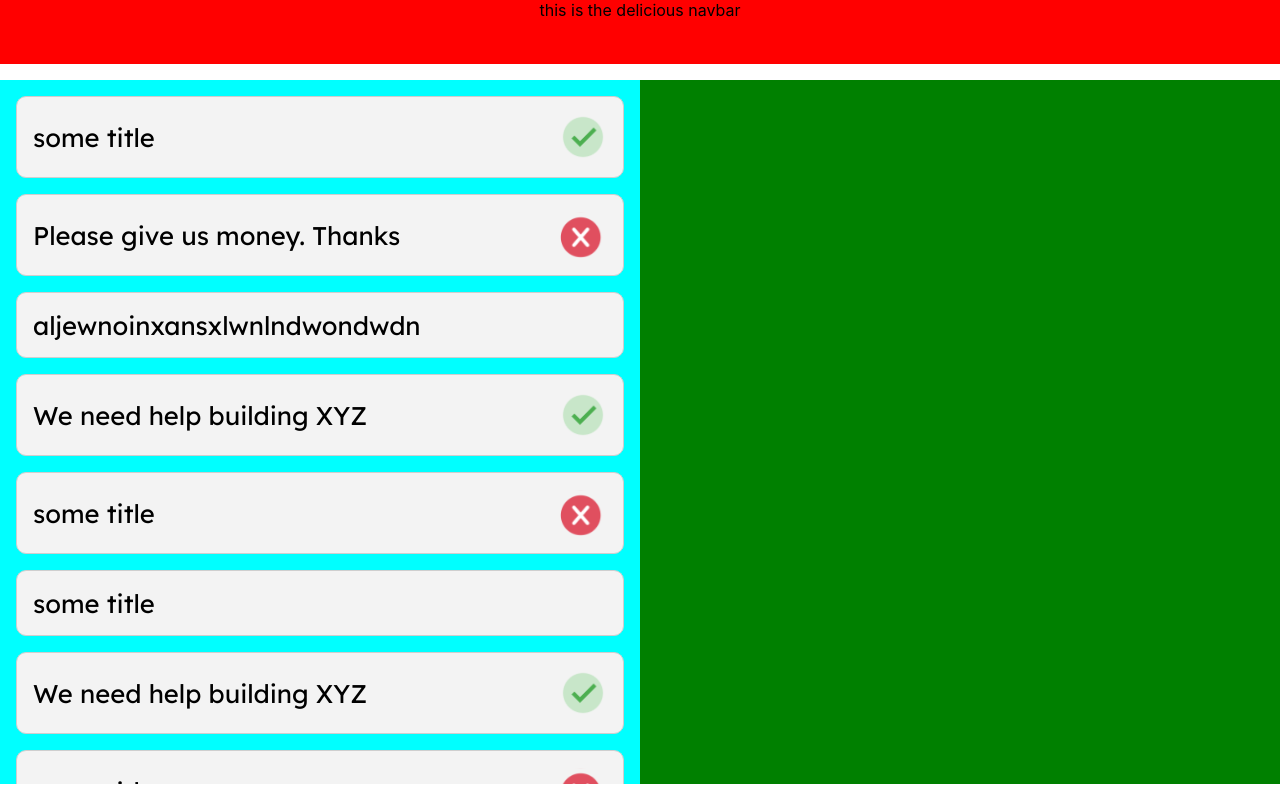
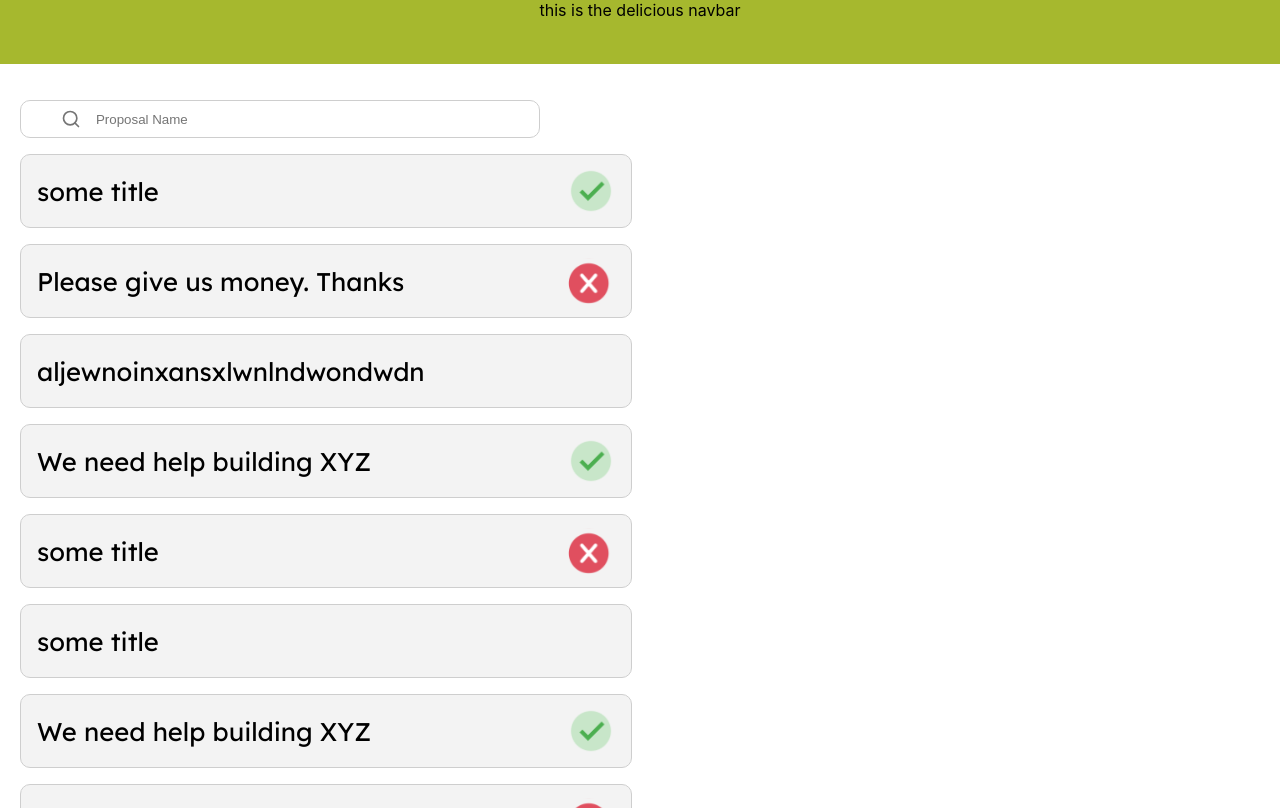
Before and after one commit to codebase-berkeley/tgif-voting-portal, a React (Create React App) app in the folder client/: page / in a window 1280 px wide. Built offline with nearby package versions, Linux system fonts and the light colour scheme.

Commit message:
search bar and styling

```diff
--- a/client/src/App.css
+++ b/client/src/App.css
@@ -1,5 +1,4 @@
 .App {
-  width : 100vw;
+  width: 100vw;
   height: 100vh;
-  text-align: center;
 }
--- a/client/src/App.js
+++ b/client/src/App.js
@@ -1,6 +1,17 @@
 import './App.css';
 //import * as FeatherIcon from 'react-feather';
 import Dashboard from './pages/dashboard/Dashboard';
+
+let docWidth = document.documentElement.offsetWidth;
+
+[].forEach.call(
+  document.querySelectorAll('*'),
+  function(el) {
+    if (el.offsetWidth > docWidth) {
+      console.log(el);
+    }
+  }
+);
 
 function App() {
   return (
--- a/client/src/components/row/Row.css
+++ b/client/src/components/row/Row.css
@@ -1,7 +1,7 @@
 .proposal-box {
     border-radius: 10px;
     border-width: 1.75px;
-    margin: 1em;
+    margin: 0.5em;
     padding: 1em;
     background-color: #F3F3F3;
     border-color: #CECECE;
@@ -10,6 +10,7 @@
     align-items: center;
     flex-direction: row;
     justify-content: space-between;
+    min-height: 2.5em;
 }
 
 .proposal-title {
--- a/client/src/components/searchbar/SearchBar.css
+++ b/client/src/components/searchbar/SearchBar.css
@@ -0,0 +1,37 @@
+.SearchBar {
+    display: flex;
+    margin-left: 1rem;
+    margin-right: 1rem;
+    align-items: center;
+    justify-content: center;
+    height: 100%;
+    width: 80%;
+    color: #757575;
+    font-family: 'Lexend Deca', sans-serif;
+    background-color: white;
+    border-width: 1.75px;
+    border-color:#CECECE;
+    border-style: solid;
+    border-radius: 10px;
+    padding: 0.5em;
+    margin: 0.5rem;
+}
+
+input {
+    resize: horizontal;
+    width: 80%;
+    height: 100%;
+    margin-left: 1em;
+    border: none;
+}
+
+input:active {
+    width: auto;
+    height: auto;
+    border: none;
+}
+
+input:focus {
+    min-width: 200px;
+    border: none;
+}
--- a/client/src/components/searchbar/SearchBar.js
+++ b/client/src/components/searchbar/SearchBar.js
@@ -1,14 +1,15 @@
 import './SearchBar.css';
-import {useState, useEffect} from 'react';
+import * as FeatherIcon from 'react-feather'
 
 function SearchBar(props) {
     return (
         <div className="SearchBar">
-            <input>
+            <FeatherIcon.Search color="#757575" size={20}/>
+            <input
+                size="10"
                 value={props.keyword}
-                placeholder= {"Proposal Name"}
-                onChange= {(e) => props.setKeyWord(e.target.value)}
-            </input>
+                placeholder= "Proposal Name"
+                onChange= {(e) => props.setKeyword(e.target.value)} />
         </div>
     );
 }
--- a/client/src/pages/dashboard/Dashboard.css
+++ b/client/src/pages/dashboard/Dashboard.css
@@ -3,29 +3,31 @@
     flex-wrap: wrap;
     width: 100vw;
     height: 100vh;
+    background-color: white;
 }
 
 .navBar {
-    background-color: red;
-    width: 100vw;
+    background-color: #A6B82E;
+    width: 100%;
     height: 8vh;
+    text-align: center;
 }
 
 .dashboard-screen {
     width: 100%;
     height: 88%;
     display: flex;
-    background-color: cornflowerblue;
 }
 
 .proposal-list {
     width: 50%;
     height: 100%;
-    background-color: cyan;
+    display: flex;
+    flex-flow: column;
     overflow-y: scroll;
     -ms-overflow-style: none;
     scrollbar-width: none;
-
+    padding: 0.75rem;
 }
 
 .proposal-list::-webkit-scrollbar {
@@ -35,5 +37,4 @@
 .proposal-description {
     width: 50%;
     height: 100%;
-    background-color: green;
 }
--- a/client/src/pages/dashboard/Dashboard.js
+++ b/client/src/pages/dashboard/Dashboard.js
@@ -4,8 +4,7 @@ import Row from '../../components/row/Row';
 import './Dashboard.css';
 import noIcon from '../../assets/Delete.svg';
 import yesIcon from '../../assets/Checked.svg';
-import SearchBar from '../../components/searchbar/SearchBar'
-
+import SearchBar from '../../components/searchbar/SearchBar';
 
 const proposals = [
   {
@@ -53,34 +52,34 @@ const proposals = [
 
 
 function Dashboard() {
-  // const [input, setInput] = React.useState("");
-  // const [proposalListDefault, setProposalListDefault] = React.useState("");
-  // const [proposalList, setProposalList] = React.useState("");
+  const proposalHTML = []
+  for (let i = 0; i < proposals.length; i++) {
+    proposalHTML.push(<Row title={proposals[i].title} vote={proposals[i].voted ? proposals[i].voted : ""} />);
+  }
 
-  // const updateInput = async (input) => {
-  //   let filteredList = [];
-  //   for (let i = 0; i < proposals.length; i++) {
-  //     if (proposalListDefault[i].title.includes(input)) {
-  //       filteredList.push(<Row title={proposals[i].title} vote={proposals[i].vote} />)
-  //     }
-  //     setInput(input);
-  //     setProposalList(filteredList)
-  //   }
-  // }
+  const [input, setInput] = React.useState("");
+  const [proposalListDefault, setProposalListDefault] = React.useState(proposals);
+  const [proposalList, setProposalList] = React.useState(proposalHTML);
+
+  const updateInput = (input) => {
+    console.log("updated " + input)
+    let filteredList = [];
+    for (let i = 0; i < proposals.length; i++) {
+      if (proposalListDefault[i].title.toLowerCase().includes(input.toLowerCase())) {
+        filteredList.push(<Row title={proposalListDefault[i].title} vote={proposalListDefault[i].voted ? proposalListDefault[i].voted : ""} />)
+      }
+      setInput(input);
+      setProposalList(filteredList);
+    }
+  }
   return (
     <div className="dashboard">
       <div className="navBar">this is the delicious navbar</div>
       <div className="dashboard-screen">
         <div className="proposal-list">
-          {/* { <SearchBar input={input} onChange={updateInput}/> } */}
-          {proposals.map((proposal) => (
-            <Row
-              title = {proposal.title}
-              vote = {proposal.voted ? proposal.voted : ""}
-            >
-            </Row>
-          ))}
-          </div>
+          {<SearchBar keyword={input} setKeyword={updateInput}/>}
+          {proposalList}
+        </div>
         <div className="proposal-description"></div>
       </div>
     </div>
```
Also changed, not shown: client/src/components/searchdiv/SearchDiv.js (deleted, +0 -17 lines).
